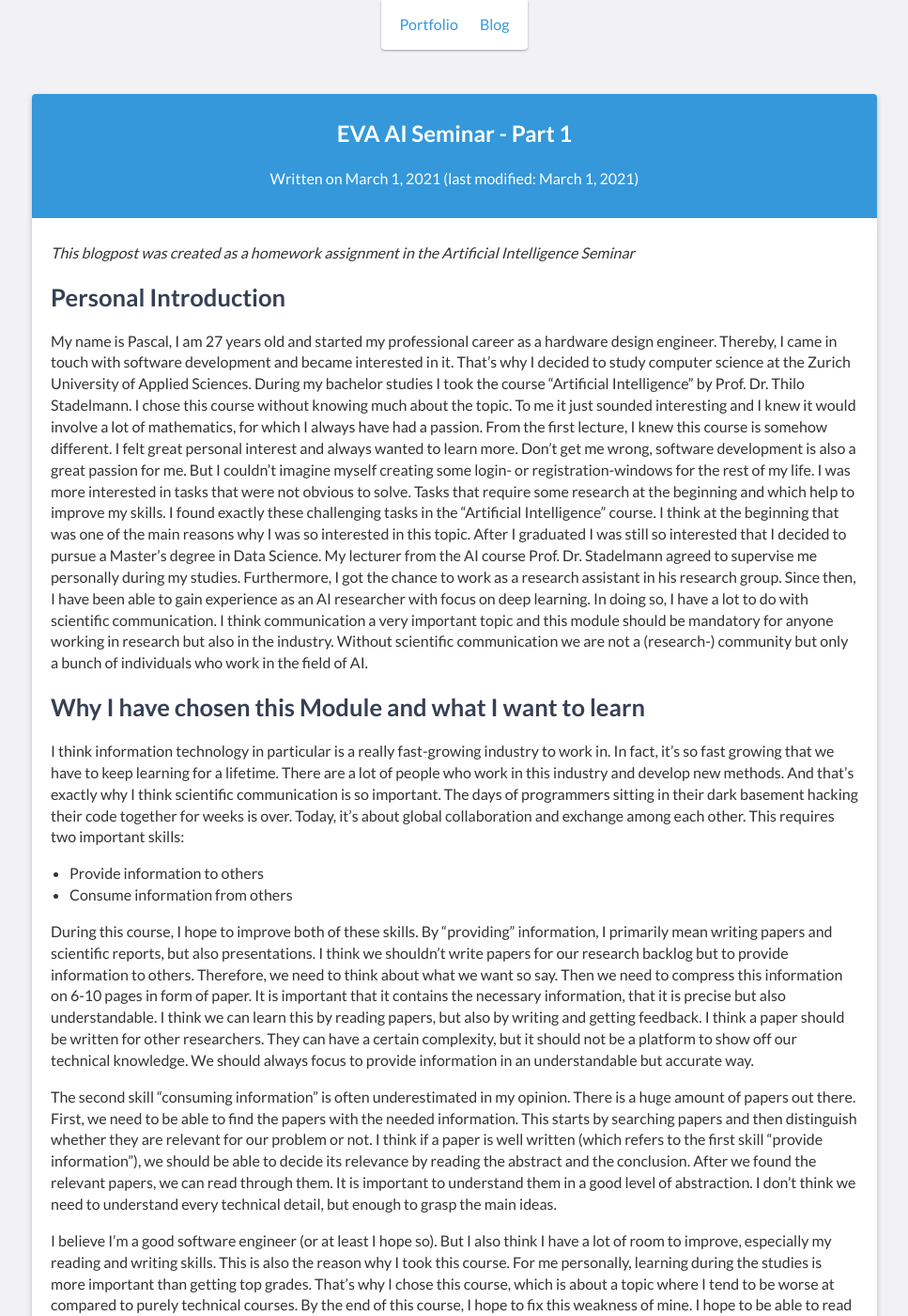
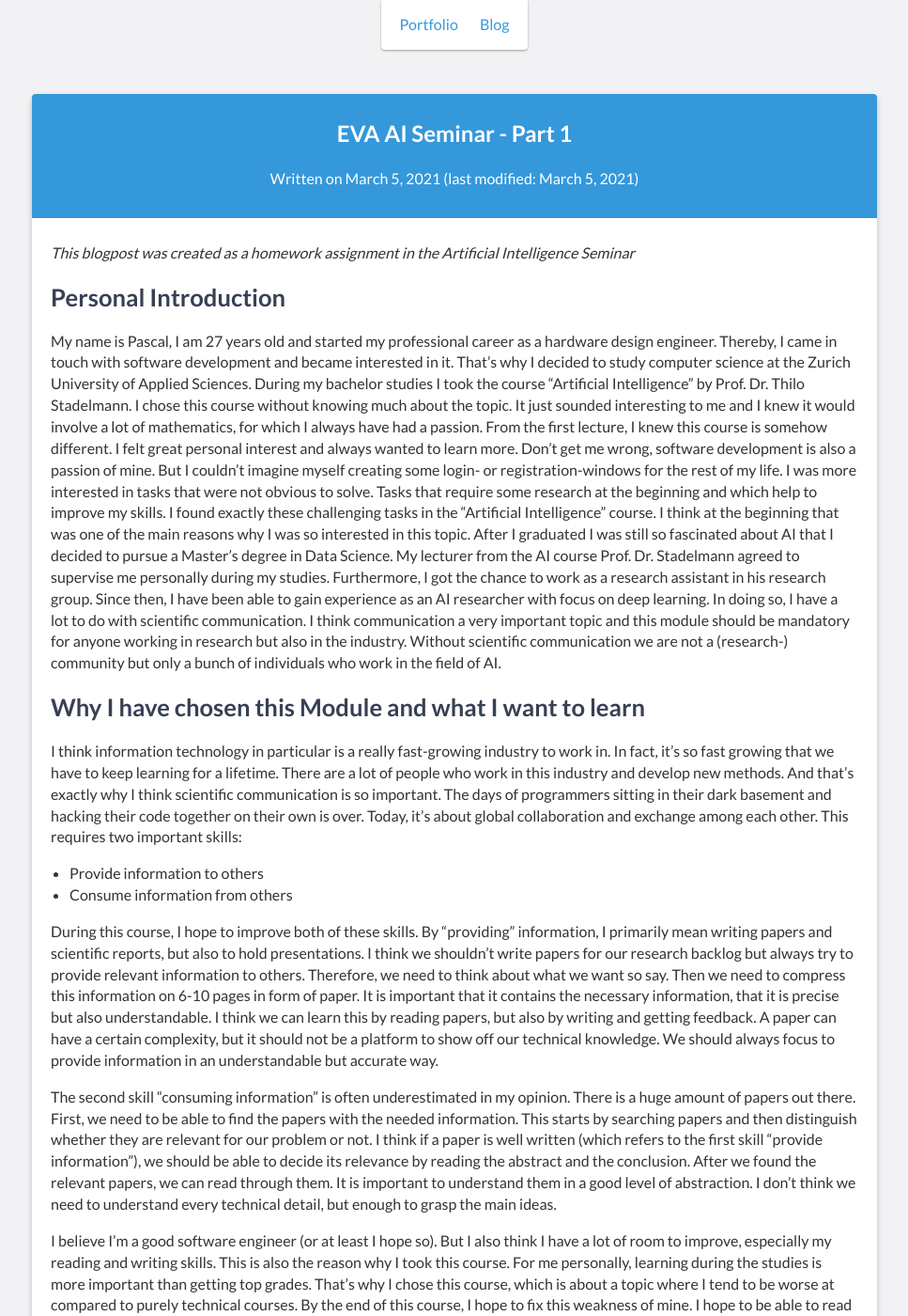
Before and after one commit to sagerpascal/sagerpascal.github.io, a Jekyll site: the page built from _posts/2021-03-01-EVA-Part1.md, in a window 1280 px wide and 1400 px high. Shown: the whole window at 94% size, without its empty margins (156-1123 px from the left). Built offline with Jekyll 4.4.1, drawn with Linux system fonts in a browser that asks for light colours; comment, search, counter and statistics services are not loaded.

Commit message:
EVA Blog Post 1

```diff
--- a/_posts/2021-03-01-EVA-Part1.md
+++ b/_posts/2021-03-01-EVA-Part1.md
@@ -14,13 +14,13 @@
 My name is Pascal, I am 27 years old and started my professional career as a hardware design engineer. Thereby, I came in touch
 with software development and became interested in it. That's why I decided to study computer science at the Zurich University
 of Applied Sciences. During my bachelor studies I took the course "Artificial Intelligence" by Prof. Dr. Thilo Stadelmann.
-I chose this course without knowing much about the topic. To me it just sounded interesting and I knew it would involve
+I chose this course without knowing much about the topic. It just sounded interesting to me and I knew it would involve
 a lot of mathematics, for which I always have had a passion. From the first lecture, I knew this course is somehow
 different. I felt great personal interest and always wanted to learn more. Don't get me wrong, software development is also a
-great passion for me. But I couldn't imagine myself creating some login- or registration-windows for the rest of my life. I
+passion of mine. But I couldn't imagine myself creating some login- or registration-windows for the rest of my life. I
 was more interested in tasks that were not obvious to solve. Tasks that require some research at the beginning and which help to
 improve my skills. I found exactly these challenging tasks in the "Artificial Intelligence" course. I think at the beginning
-that was one of the main reasons why I was so interested in this topic. After I graduated I was still so interested that I decided to
+that was one of the main reasons why I was so interested in this topic. After I graduated I was still so fascinated about AI that I decided to
 pursue a Master's degree in Data Science. My lecturer from the AI course Prof. Dr. Stadelmann agreed to supervise me personally
 during my studies. Furthermore, I got the chance to work as a research assistant in his research group. Since then, I have been able to gain
 experience as an AI researcher with focus on deep learning. In doing so, I have a lot to do with scientific communication.
@@ -30,19 +30,19 @@
 # Why I have chosen this Module and what I want to learn
 I think information technology in particular is a really fast-growing industry to work in. In fact, it's so fast growing that we have
 to keep learning for a lifetime. There are a lot of people who work in this industry and develop new methods. And that's exactly
-why I think scientific communication is so important. The days of programmers sitting in their dark basement hacking
-their code together for weeks is over. Today, it's about global collaboration and exchange among each other. This
+why I think scientific communication is so important. The days of programmers sitting in their dark basement and hacking
+their code together on their own is over. Today, it's about global collaboration and exchange among each other. This
 requires two important skills:
 
 - Provide information to others
 - Consume information from others
 
 During this course, I hope to improve both of these skills. By "providing" information, I primarily mean writing papers
-and scientific reports, but also presentations. I think we shouldn't write papers for our research backlog but to provide
+and scientific reports, but also to hold presentations. I think we shouldn't write papers for our research backlog but always try to provide relevant
 information to others. Therefore, we need to think about what we want so say. Then we need to compress this information on 6-10 pages
 in form of paper. It is important that it contains the necessary information, that it is precise but also understandable.
-I think we can learn this by reading papers, but also by writing and getting feedback. I think a paper should be written for
-other researchers. They can have a certain complexity, but it should not be a platform to show off our technical knowledge. We
+I think we can learn this by reading papers, but also by writing and getting feedback. A paper can have a certain complexity,
+but it should not be a platform to show off our technical knowledge. We
 should always focus to provide information in an understandable but accurate way.
 
 The second skill "consuming information" is often underestimated in my opinion. There is a huge amount of papers out there.
```
Also changed, not shown: other parts of _posts/2021-03-01-EVA-Part1.md (+2 -2 lines).
